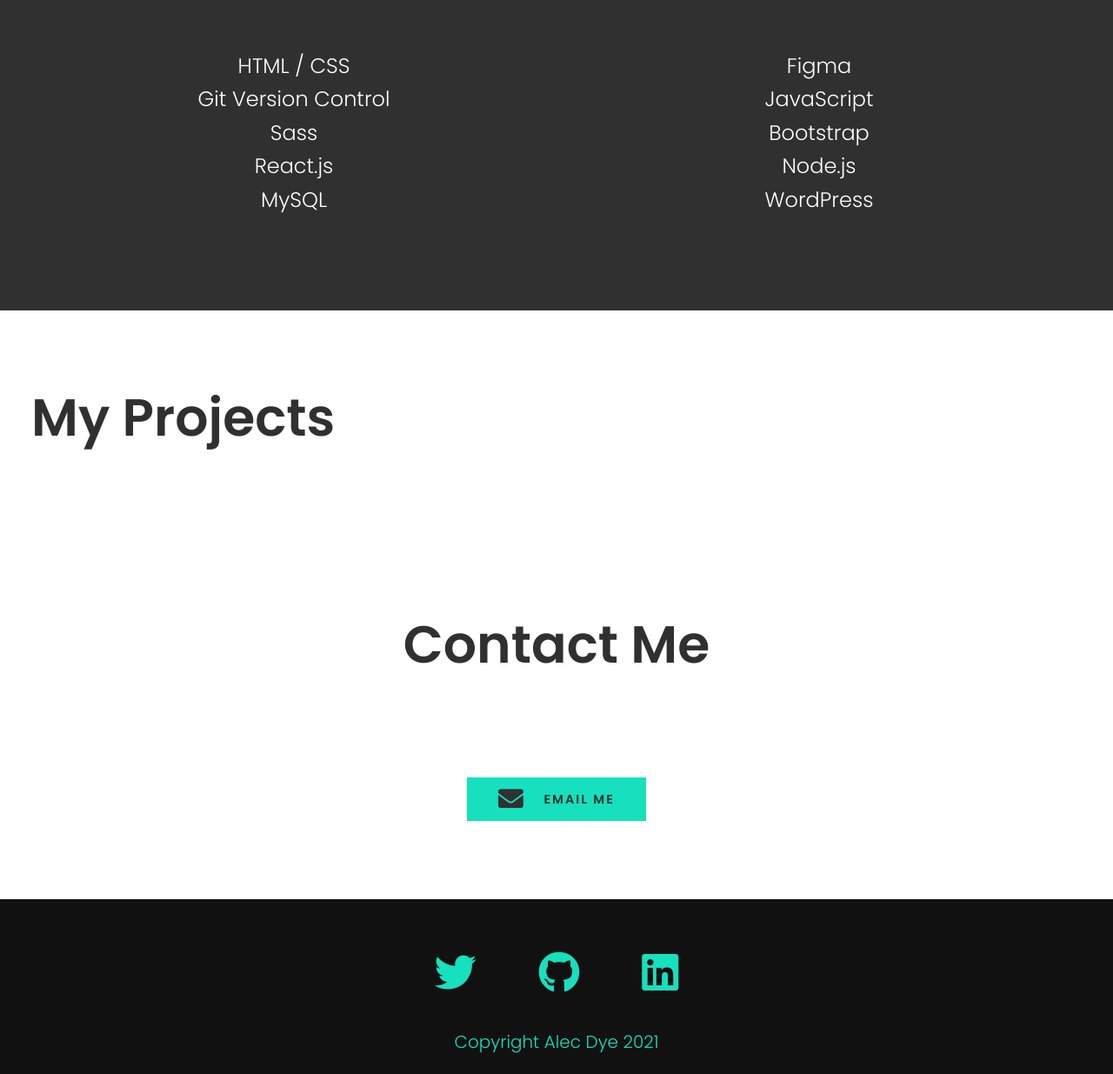
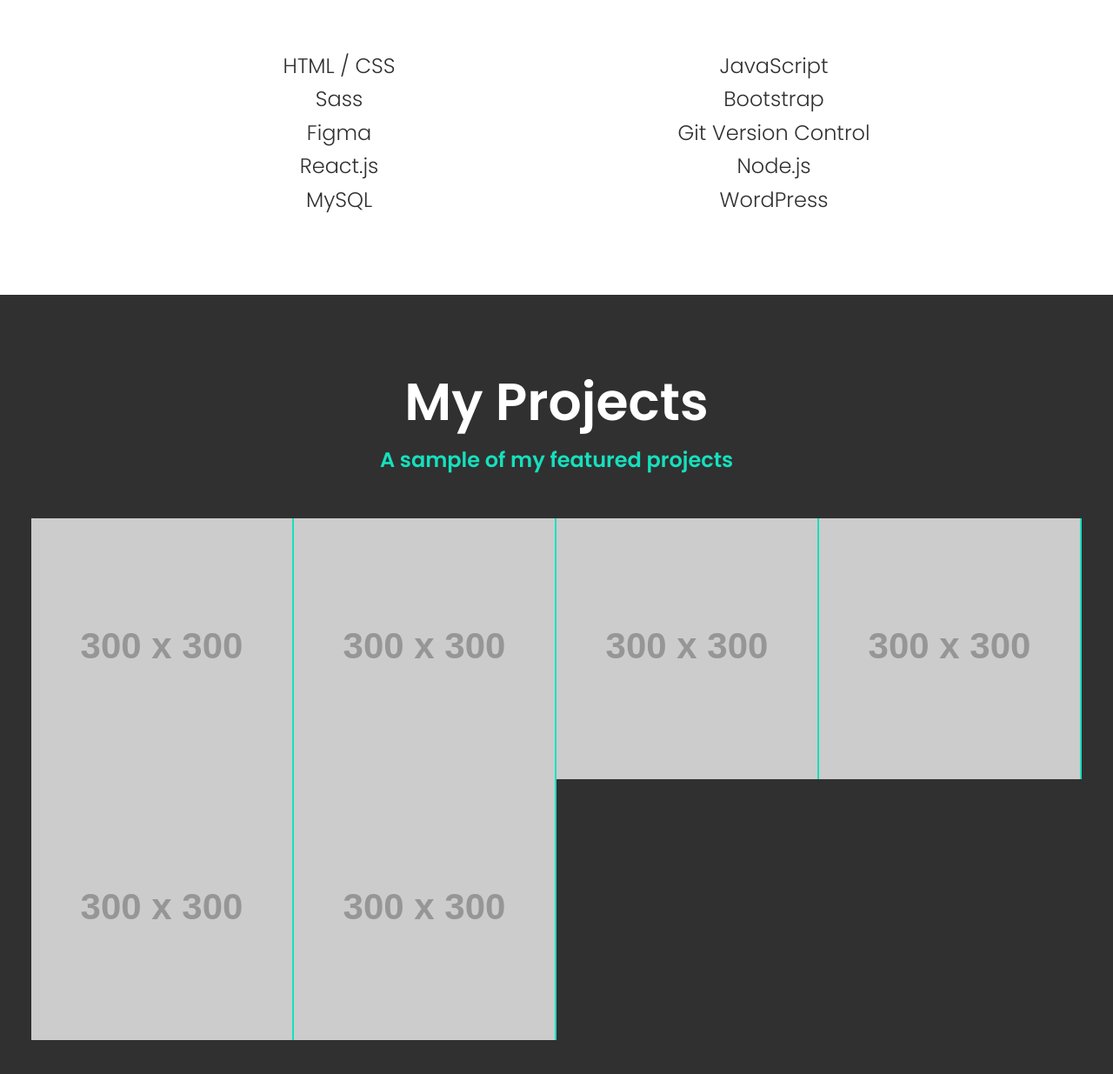
Before and after one commit to AlecDye/portfolio, a plain HTML site: page index.html in a window 1280 px wide. Shown: the part 2105-3340 px from the top of the page at 87% size. Drawn offline with Linux system fonts and the light colour scheme; placeholder pictures from the web are drawn by us.

Commit message:
Build portfolio section

```diff
--- a/css/style.css
+++ b/css/style.css
@@ -299,13 +299,13 @@
 /* Skills section */
 
 .skills {
-  background-color: var(--clr-dark);
-  color: var(--clr-light);
+  /* background-color: var(--clr-light);
+  color: var(--clr-dark); */
   text-align: center;
 }
 
 .section__title--skills {
-  color: var(--clr-accent);
+  /* color: var(--clr-dark); */
   position: relative;
 }
 
@@ -315,15 +315,25 @@
   width: 4em;
   height: 1px;
   margin: 0.5em auto 1em;
-  background: var(--clr-light);
+  background: var(--clr-dark);
 }
 
 .skills__list {
   display: flex;
-  flex-wrap: wrap;
-  justify-content: center;
+  flex-direction: column;
+  align-items: center;
   list-style: none;
   padding: 0;
+  margin: 0 auto;
+  max-width: 1000px;
+}
+
+@media (min-width: 600px) {
+  .skills__list {
+    flex-direction: row;
+    flex-wrap: wrap;
+    justify-content: center;
+  }
 }
 
 .skills__item {
@@ -332,15 +342,69 @@
   flex-grow: 1;
 }
 
+/* Projects section */
+
+.projects {
+  background-color: var(--clr-dark);
+  color: var(--clr-light);
+  text-align: center;
+  margin-bottom: 3em;
+}
+
+.section__subtitle--projects {
+  color: var(--clr-accent);
+  font-weight: var(--fw-bold);
+  margin-bottom: 2em;
+}
+
+
+.portfolio {
+  display: grid;
+  grid-template-columns: repeat(auto-fit, minmax(300px, 1fr));
+}
+
+.portfolio__item {
+  background: var(--clr-accent);
+  overflow: hidden;
+}
+
+.portfolio__img {
+  transition:
+      transform 750ms cubic-bezier(.5, 0, .5, 1),
+      opacity 250ms linear;
+}
+
+.portfolio__item:focus {
+  position: relative;
+  z-index: 2;
+}
+
+.portfolio__img:hover,
+.portfolio__item:focus .portfolio__img {
+  transform: scale(1.2);
+  opacity: .5;
+}
+
 
 /* Contact section */
 
 .contact {
   text-align: center;
+  max-width: 1000px;
+  margin: 0 auto 3em;
+  border: 10px solid var(--clr-accent);
+  border-radius: 2em;
 }
 
 .section__title--contact {
+  margin-top: -1em;
   margin-bottom: 2em;
+}
+
+@media (min-width: 600px) {
+  .section__title--contact {
+    margin-bottom: 1em;
+  }
 }
 
 .contact__link {
--- a/index.html
+++ b/index.html
@@ -74,11 +74,11 @@
     <div class="skills__body">
       <ul class="skills__list">
         <li class="skills__item">HTML / CSS</li>
-        <li class="skills__item">Figma</li>
-        <li class="skills__item">Git Version Control</li>
         <li class="skills__item">JavaScript</li>
         <li class="skills__item">Sass</li>
         <li class="skills__item">Bootstrap</li>
+        <li class="skills__item">Figma</li>
+        <li class="skills__item">Git Version Control</li>
         <li class="skills__item">React.js</li>
         <li class="skills__item">Node.js</li>
         <li class="skills__item">MySQL</li>
@@ -90,11 +90,35 @@
   <!-- Projects -->
   <section class="projects" id="projects">
     <h2 class="section__title section__title--projects">My Projects</h2>
-    <p class="section__subtitle section__subtitle--projects"></p>
+    <p class="section__subtitle section__subtitle--projects">A sample of my featured projects</p>
 
     <div class="portfolio">
+      <!-- Portfolio item 01 -->
+      <a href="#" class="portfolio__item">
+        <img src="https://via.placeholder.com/300" alt="" class="portfolio__img">
+      </a>
+      <!-- Portfolio item 02 -->
+      <a href="#" class="portfolio__item">
+        <img src="https://via.placeholder.com/300" alt="" class="portfolio__img">
+      </a>
+      <!-- Portfolio item 03 -->
+      <a href="#" class="portfolio__item">
+        <img src="https://via.placeholder.com/300" alt="" class="portfolio__img">
+      </a>
+      <!-- Portfolio item 04 -->
+      <a href="#" class="portfolio__item">
+        <img src="https://via.placeholder.com/300" alt="" class="portfolio__img">
+      </a>
+      <!-- Portfolio item 05 -->
+      <a href="#" class="portfolio__item">
+        <img src="https://via.placeholder.com/300" alt="" class="portfolio__img">
+      </a>
+      <!-- Portfolio item 06 -->
+      <a href="#" class="portfolio__item">
+        <img src="https://via.placeholder.com/300" alt="" class="portfolio__img">
+      </a>
 
-    </div>
+    </div> <!-- / portfolio -->
   </section>
 
   <!-- Contact -->
```
